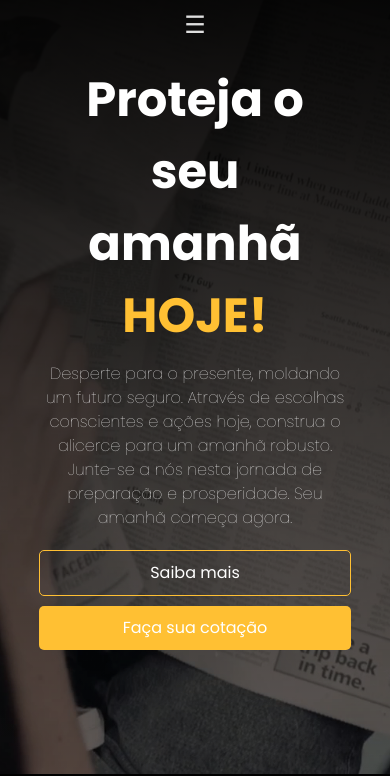
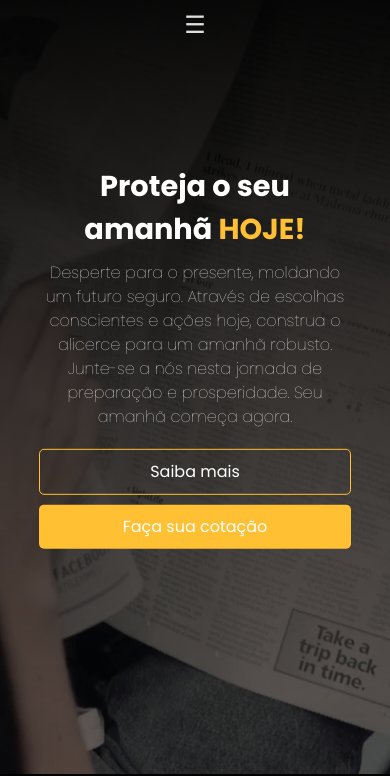
Before and after one commit to FelipeAlfaya/Viluma, a website built with Vite: page index.html in a window 390 px wide. Shown: the part 70-846 px from the top of the page. Built offline with nearby package versions, Linux system fonts and the light colour scheme.

Commit message:
responsive changes

```diff
--- a/src/style.css
+++ b/src/style.css
@@ -878,6 +878,10 @@
         width: 80%;
     }
 
+    .hero >h1 {
+        font-size: 1.8rem;
+    }
+
     .container-product {
         flex-direction: column;
     }
```
